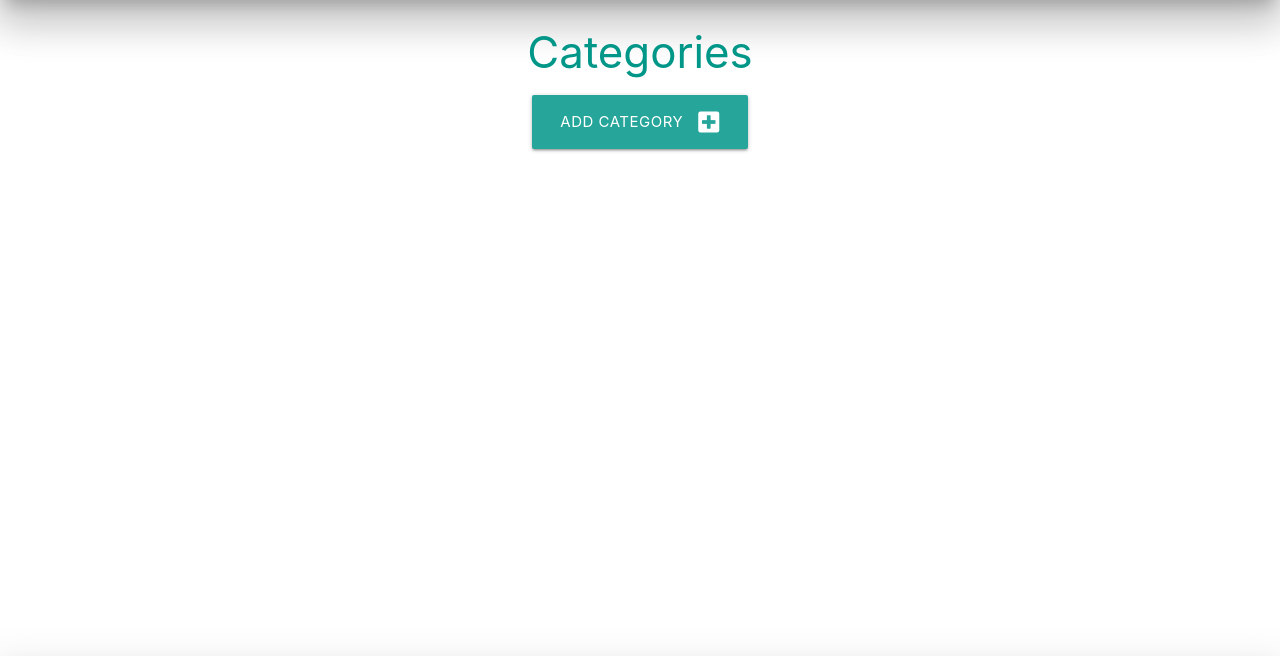
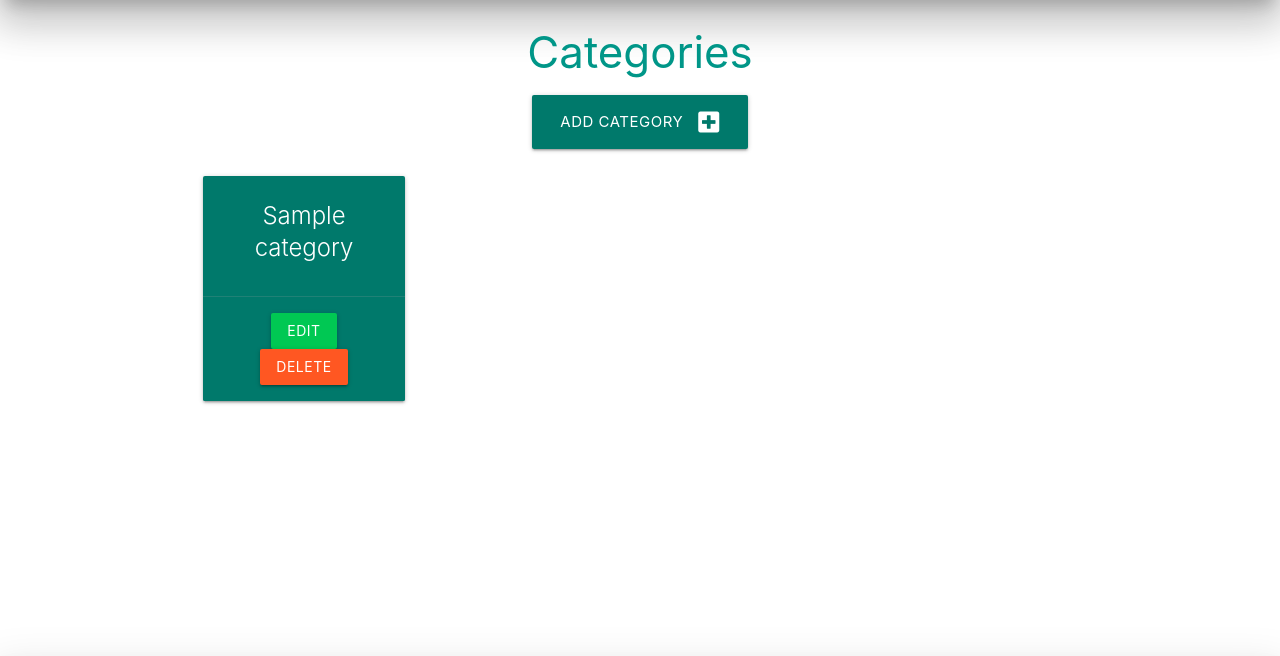
Before and after one commit to nddpj00/taskmanager.v2, a Flask app: page /categories in a window 1280 px wide. Shown: the part 64-720 px from the top of the page. Run offline with Flask 2, Linux system fonts and the light colour scheme; tables that the repository leaves empty hold one stand-in row (values such as "Sample post").

Commit message:
updating categories

```diff
--- a/taskmanager/routes.py
+++ b/taskmanager/routes.py
@@ -10,7 +10,8 @@ def home():
 
 @app.route("/categories")
 def categories():
-    return render_template("categories.html")
+    categories = list(Category.query.order_by(Category.category_name).all())
+    return render_template("categories.html", categories=categories)
 
 
 @app.route("/add_category", methods=["GET", "POST"])
@@ -21,3 +22,13 @@ def add_category():
         db.session.commit()
         return redirect(url_for("categories"))
     return render_template("add_category.html")
+
+
+@app.route("/edit_category/<int:category_id>", methods = ["GET", "POST"])
+def edit_category(category_id):
+    category = Category.query.get_or_404(category_id)
+    if request.method == "POST":
+        category.category_name = request.form.get("category_name")
+        db.session.commit()
+        return redirect(url_for("categories"))
+    return render_template("edit_category.html", category = category)
--- a/taskmanager/templates/categories.html
+++ b/taskmanager/templates/categories.html
@@ -1,14 +1,30 @@
 {% extends "base.html" %}
 {% block content %}
 
-<h3 class=" large teal-text center-align">Categories</h3>
+<h3 class=" large teal-text darken-2 center-align">Categories</h3>
 
 <div class="row">
     <div class="col s12 center-align">
-        <a href="{{ url_for('add_category') }}" class="btn-large teal-darken-2 waves-effect waves-light">
+        <a href="{{ url_for('add_category') }}" class="btn-large teal darken-2 waves-effect waves-light">
             Add Category <i class = "fas fa-plus-square right" ></i>
         </a>
     </div>
 </div>
 
+<div class="row">
+    {% for category in categories %}
+    <div class="col s12 m6 l3">
+        <div class="card teal darken-2 center-align">
+            <div class="card-content white-text">
+                <span class="card-title">{{ category.category_name }}</span>
+            </div>
+            <div class="card-action">
+                <a href="{{ url_for('edit_category', category_id=category.id) }}" class="btn green accent-4 waves-effect waves-light">Edit</a>
+                <a href="#" class = "btn deep-orange waves-effect waves-light">Delete</a>
+            </div>
+        </div>
+    </div>
+    {% endfor %}
+</div>
+
 {% endblock %}
```
Also changed, not shown: taskmanager/templates/edit_category.html (added, +27 -0 lines).
